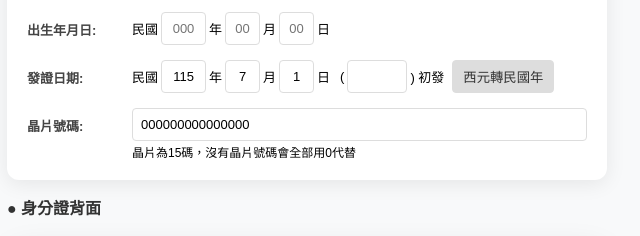
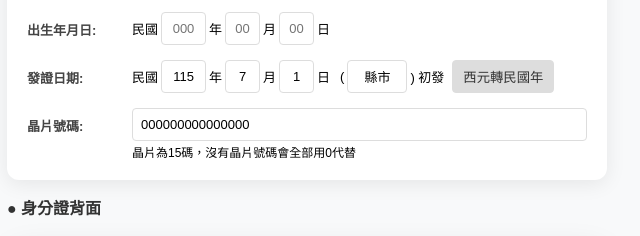
Before and after one commit to ericpam/PetID, a plain HTML site: page index.html in a window 1280 px wide. Shown: the part 996-1232 px from the top of the page, 333-973 px from the left. Drawn offline with nearby package versions, Linux system fonts and the light colour scheme; a script that the page names is missing; a web font is replaced by a local one.

Commit message:
Update placeholder text for input fields

```diff
--- a/index.html
+++ b/index.html
@@ -149,7 +149,7 @@
                         <input type="text" inputmode="numeric" id="issueDay" style="width:35px; text-align:center;" maxlength="2" oninput="validateDate(this, 31)"> 日
                     </div>
                     <div class="issue-loc-line">
-                        (<input type="text" id="issueLocation" style="width:60px; text-align:center;" maxlength="3" value="">) 初發
+                        (<input type="text" id="issueLocation" style="width:60px; text-align:center;" maxlength="3" value="縣市">) 初發
                         <button type="button" class="upload-btn" style="background-color: #ddd; color: #333; margin-left: 5px; padding: 6px 10px;" onclick="showYearCalcModal()">西元轉民國年</button>
                     </div>
                 </div>
@@ -213,7 +213,7 @@
         <div class="modal-content">
             <div class="modal-warning">請確定填入的資料是否正確再送出，送出後將無法修改</div>
             <div class="modal-input-label">您的帳號:</div>
-            <input type="text" id="shopeeId" class="modal-input" placeholder="請輸入您平台的帳號..." oninput="checkModalInput()" style="width:100%; margin-bottom:10px; padding:10px; border:1px solid #ccc; border-radius:4px; box-sizing: border-box;">
+            <input type="text" id="shopeeId" class="modal-input" placeholder="請輸入您蝦皮的帳號..." oninput="checkModalInput()" style="width:100%; margin-bottom:10px; padding:10px; border:1px solid #ccc; border-radius:4px; box-sizing: border-box;">
 
             <div id="modalInfo" class="modal-info-list"></div>
             <div id="modalSummary" class="modal-summary-box"></div>
```
